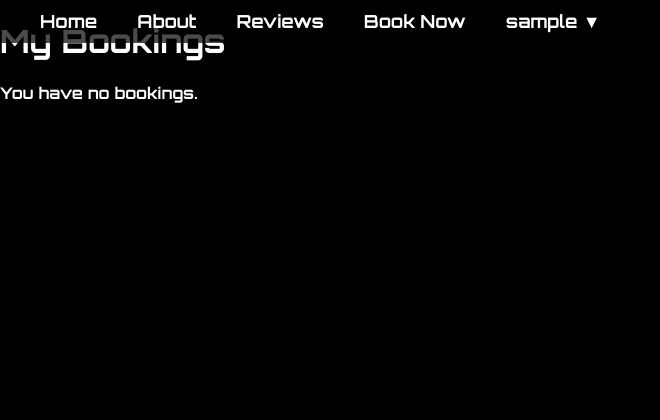
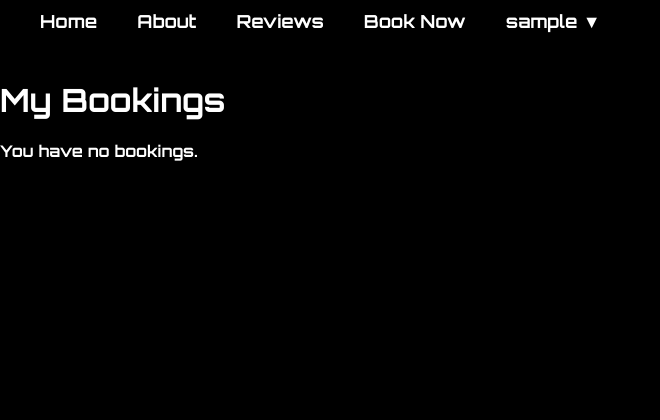
Before and after one commit to ccrd1711/space_shack, a Django app: page /book/my/ in a window 1280 px wide. Shown: the top 420 px of the page, without its empty margins (0-660 px from the left). Run offline with Django 4.2, Linux system fonts and the light colour scheme; the visitor is signed in with stand-in values (Sample User, id 1); data that the repository does not hold is empty.

Commit message:
Add div styles to 9 pages with content pushed up to top banner, universal to target all quickly. Push for test

```diff
--- a/bookings/templates/bookings/confirm_cancel.html
+++ b/bookings/templates/bookings/confirm_cancel.html
@@ -1,5 +1,6 @@
 {% extends 'base.html' %}
 {% block content %}
+  <div class="spacing-top">
     <h1>Cancel Booking</h1>
     <p>Are you sure you want to cancel your booking from {{ booking.check_in }} to {{ booking.check_out }}?</p>
     <form method="post">
@@ -7,4 +8,5 @@
       <button type="submit">Yes, cancel</button>
       <a href="{% url 'my_bookings' %}">No, go back</a>
     </form>
+  </div>
 {% endblock %}
--- a/bookings/templates/bookings/edit_booking.html
+++ b/bookings/templates/bookings/edit_booking.html
@@ -1,5 +1,6 @@
 {% extends 'base.html' %}
 {% block content %}
+  <div class="spacing-top">
     <h1>Edit Booking</h1>
     <form method="post">
       {% csrf_token %}
@@ -7,4 +8,5 @@
       <button type="submit">Save Changes</button>
     </form>
     <a href="{% url 'my_bookings' %}">Cancel</a>
+  </div>
 {% endblock %}
--- a/bookings/templates/bookings/my_bookings.html
+++ b/bookings/templates/bookings/my_bookings.html
@@ -1,5 +1,6 @@
 {% extends 'base.html' %}
 {% block content %}
+  <div class="spacing-top">
     <h1>My Bookings</h1>
 
     {% for booking in bookings %}
@@ -15,4 +16,5 @@
     {% empty %}
       <p>You have no bookings.</p>
     {% endfor %}
+  </div>
 {% endblock %}
--- a/reviews/templates/reviews/confirm_delete_comment.html
+++ b/reviews/templates/reviews/confirm_delete_comment.html
@@ -1,5 +1,6 @@
 {% extends 'base.html' %}
 {% block content %}
+  <div class="spacing-top">
     <h1>Delete Comment</h1>
     <p>Are you sure you want to delete this comment?</p>
     <p>"{{ comment.body }}"</p>
@@ -8,4 +9,5 @@
       <button type="submit">Yes, delete</button>
       <a href="{% url 'review_detail' review_id=comment.post.id %}">Cancel</a>
     </form>
+  </div>
 {% endblock %}
--- a/reviews/templates/reviews/confirm_delete_review.html
+++ b/reviews/templates/reviews/confirm_delete_review.html
@@ -1,5 +1,6 @@
 {% extends 'base.html' %}
 {% block content %}
+  <div class="spacing-top">
     <h1>Delete Review</h1>
     <p>Are you sure you want to delete: "{{ review.title }}"?</p>
     <form method="post">
@@ -7,4 +8,5 @@
       <button type="submit">Yes, delete</button>
       <a href="{% url 'review_detail' review.id %}">Cancel</a>
     </form>
+  </div>
 {% endblock %}
--- a/reviews/templates/reviews/edit_comment.html
+++ b/reviews/templates/reviews/edit_comment.html
@@ -1,5 +1,6 @@
 {% extends 'base.html' %}
 {% block content %}
+  <div class="spacing-top">
     <h1>Edit Comment</h1>
     <form method="post">
       {% csrf_token %}
@@ -7,4 +8,5 @@
       <button type="submit">Save Changes</button>
     </form>
     <a href="{% url 'review_detail' review_id=comment.post.id %}">Cancel</a>
+  </div>
   {% endblock %}
--- a/reviews/templates/reviews/edit_review.html
+++ b/reviews/templates/reviews/edit_review.html
@@ -1,9 +1,11 @@
 {% extends 'base.html' %}
 {% block content %}
+  <div class="spacing-top">
     <h1>Edit Review</h1>
     <form method="post">
       {% csrf_token %}
       {{ form.as_p }}
       <button type="submit">Save Changes</button>
     </form>
+  </div>
 {% endblock %}
--- a/reviews/templates/reviews/review_detail.html
+++ b/reviews/templates/reviews/review_detail.html
@@ -2,7 +2,7 @@
 {% load static %}
 
 {% block content %}
-<div class="review-detail-container">
+<div class="review-detail-container spacing-top">
 
     <!-- Review Header -->
     <div class="review-header">
--- a/static/css/style.css
+++ b/static/css/style.css
@@ -10,6 +10,13 @@ body {
 button {
     font-family: inherit;
 }
+
+/* SPACING ON 9 PAGES LATE IN F.END DEV*/
+
+.spacing-top {
+  margin-top: 80px;
+}
+
 
 /* NAVIGATION BAR UNIVERSAL */
 header nav {
```
Also changed, not shown: bookings/templates/bookings/confirmation.html (+5 -3 lines). Lines whose indentation alone changed are shown as unchanged.
